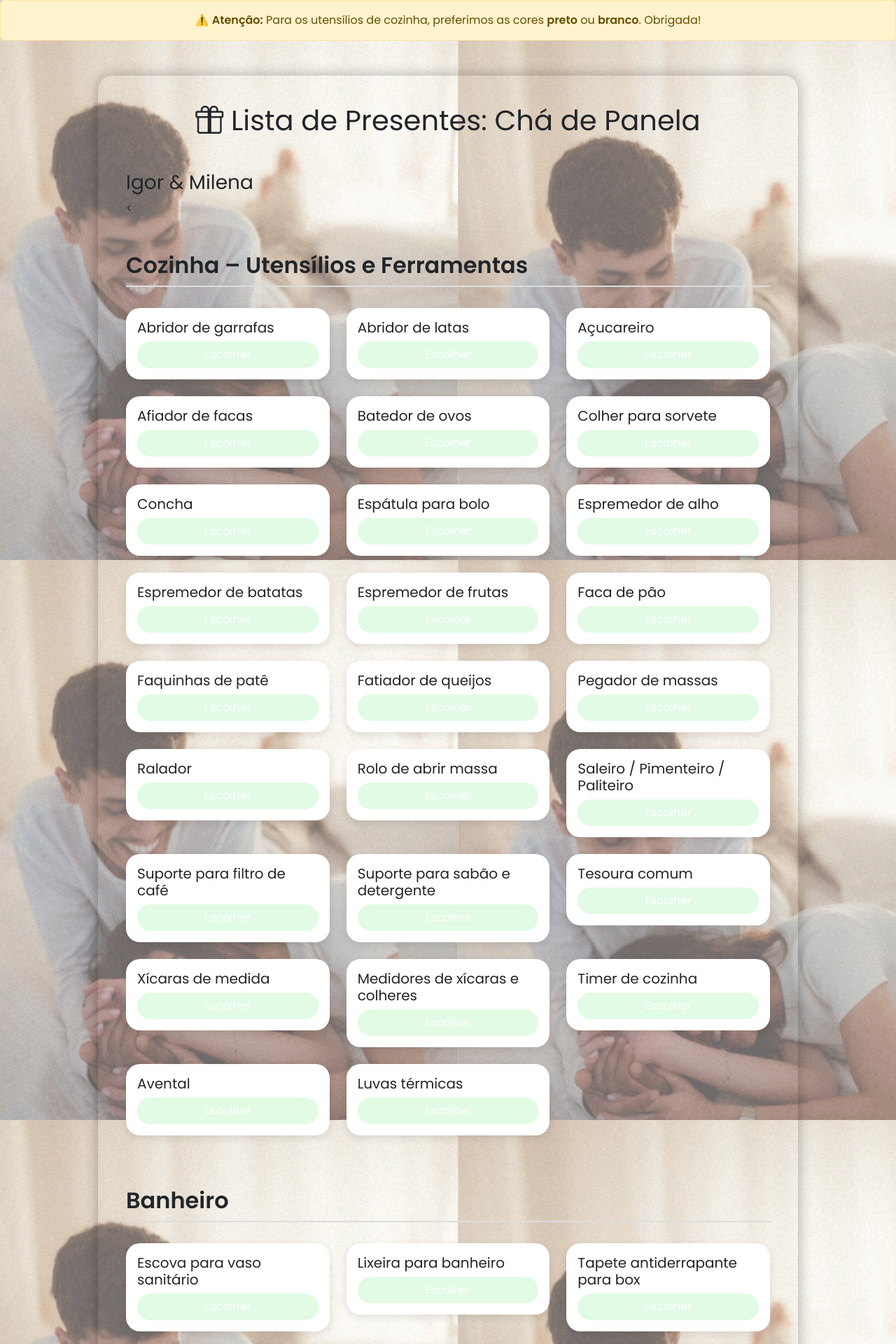
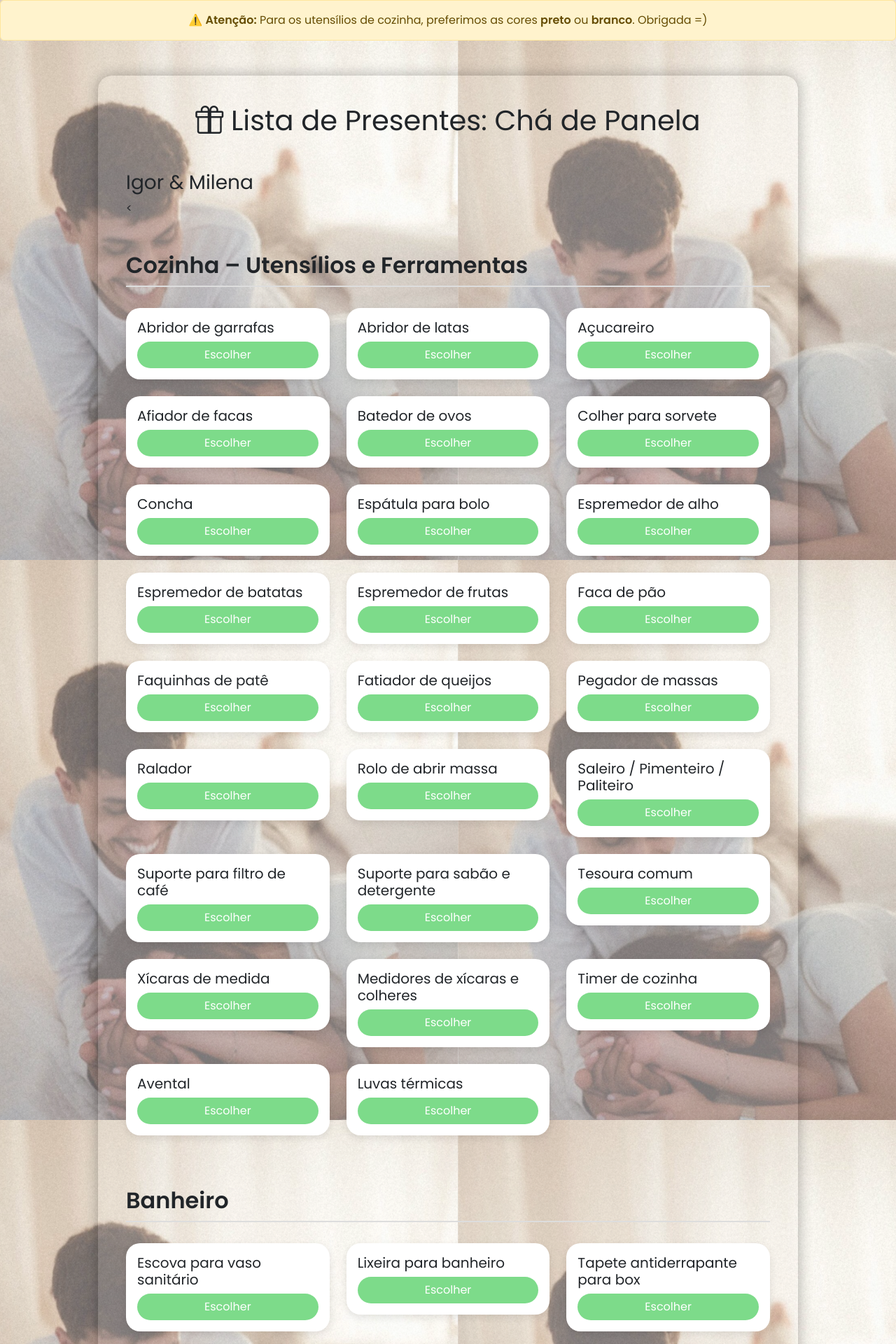
Before and after one commit to belanegri/lista-presentes, a Flask app: page / in a window 1280 px wide. Shown: the top 1920 px of the page at 70% size. Run offline with Flask 3, Linux system fonts and the light colour scheme; data comes from the database, SQL or seed files in the repository.

Commit message:
Alterações na estética

```diff
--- a/templates/index.html
+++ b/templates/index.html
@@ -7,7 +7,7 @@
 
     <div class="alert alert-warning text-center" role="alert">
         ⚠️
-        <strong>Atenção:</strong> Para os utensílios de cozinha, preferimos as cores <strong>preto</strong> ou <strong>branco</strong>. Obrigada! </div>
+        <strong>Atenção:</strong> Para os utensílios de cozinha, preferimos as cores <strong>preto</strong> ou <strong>branco</strong>. Obrigada =) </div>
 
     <!-- Bootstrap 5.3 -->
     <link href="https://cdn.jsdelivr.net/npm/bootstrap@5.3.0/dist/css/bootstrap.min.css" rel="stylesheet">
@@ -29,7 +29,7 @@
             max-width: 1000px;
             margin-top: 50px;
             margin-bottom: 50px;
-            background-color: rgba(255, 255, 255, 0);
+            background-color: rgba(255, 255, 255, 0.1);
             border-radius: 20px;
             padding: 40px;
             box-shadow: 0 0 20px rgba(0, 0, 0, 0.3);
@@ -44,16 +44,17 @@
 
         .card:hover {
             transform: translateY(-5px);
+            box-shadow: 0 4px 12px rgba(252, 252, 252, 0.1);
         }
 
         .btn-custom {
-            background-color: #82ec903d;
+            background-color: #7ddb8a;
             color: white;
             border-radius: 50px;
         }
 
         .btn-custom:hover {
-            background-color: #3ae49d;
+            background-color: #7ddb8a;
         }
 
         h2 {
```
